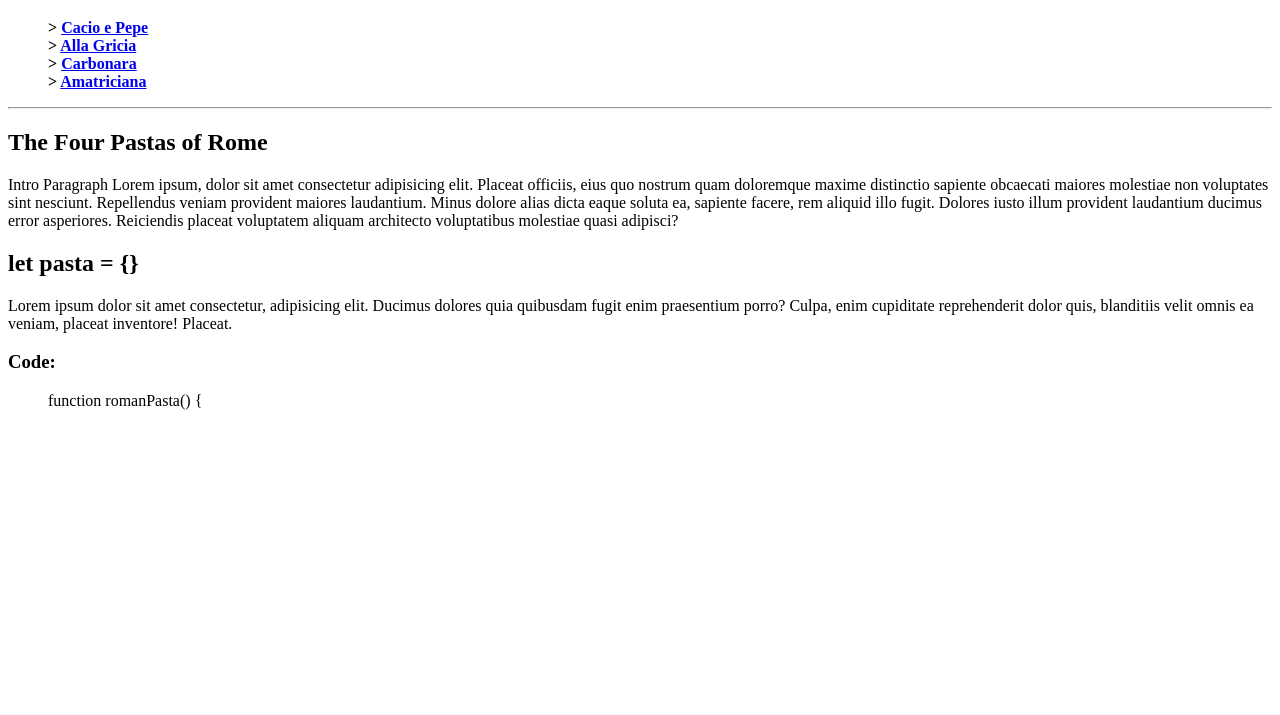
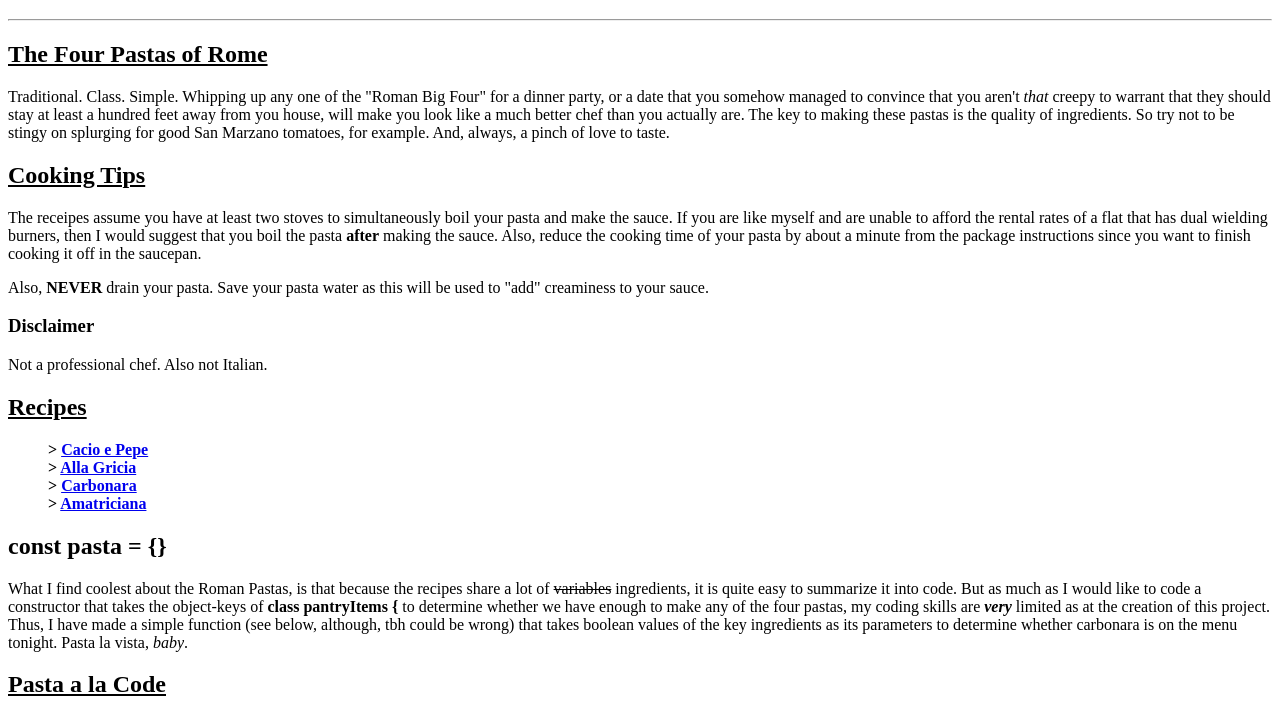
Before and after one commit to korpsthecoder31/odin-recipes, a plain HTML site: page index.html in a window 1280 px wide. Shown: the part 61-776 px from the top of the page. Drawn offline with Linux system fonts and the light colour scheme.

Commit message:
Modify index & cacio-e-pepe
index.html: Add cooking tips and disclaimer headings, add code image.
Completed introductory paragraphs.

cacio-e-pepe.html: Modified paragraphs. Introductory, ingredients &
instructions completed.

```diff
--- a/index.html
+++ b/index.html
@@ -7,21 +7,24 @@
 </head>
 <body>
     <h1>ODIN RECIPES</h1>
-    <dl>
-        <dd><b>> <a href="./pages/cacio-e-pepe.html">Cacio e Pepe</a></b></dd>
-        <dd><b>> <a href="./pages/alla-gricia.html">Alla Gricia</a></b></dd>
-        <dd><b>> <a href="./pages/carbonara.html">Carbonara</a></b></dd>
-        <dd><b>> <a href="./pages/amatriciana.html">Amatriciana</a></b></dd>
-    </dl>
     <hr>
-    <h2>The Four Pastas of Rome</h2>
-        <p>Intro Paragraph Lorem ipsum, dolor sit amet consectetur adipisicing elit. Placeat officiis, eius quo nostrum quam doloremque maxime distinctio sapiente obcaecati maiores molestiae non voluptates sint nesciunt. Repellendus veniam provident maiores laudantium.
-    Minus dolore alias dicta eaque soluta ea, sapiente facere, rem aliquid illo fugit. Dolores iusto illum provident laudantium ducimus error asperiores. Reiciendis placeat voluptatem aliquam architecto voluptatibus molestiae quasi adipisci?</p>
-    <h2>let pasta = {}</h2>
-        <p>Lorem ipsum dolor sit amet consectetur, adipisicing elit. Ducimus dolores quia quibusdam fugit enim praesentium porro? Culpa, enim cupiditate reprehenderit dolor quis, blanditiis velit omnis ea veniam, placeat inventore! Placeat.</p>
-    <h3>Code:</h3>
+    <h2><u>The Four Pastas of Rome</u></h2>
+        <p>Traditional. Class. Simple. Whipping up any one of the "Roman Big Four" for a dinner party, or a date that you somehow managed to convince that you aren't <i>that</i> creepy to warrant that they should stay at least a hundred feet away from you house, will make you look like a much better chef than you actually are. The key to making these pastas is the quality of ingredients. So try not to be stingy on splurging for good San Marzano tomatoes, for example. And, always, a pinch of love to taste.</p>
+    <h2><u>Cooking Tips</u></h2>
+        <p>The receipes assume you have at least two stoves to simultaneously boil your pasta and make the sauce. If you are like myself and are unable to afford the rental rates of a flat that has dual wielding burners, then I would suggest that you boil the pasta <b>after</b> making the sauce. Also, reduce the cooking time of your pasta by about a minute from the package instructions since you want to finish cooking it off in the saucepan.</p>
+        <p>Also, <b>NEVER</b> drain your pasta. Save your pasta water as this will be used to "add" creaminess to your sauce.</p>
+    <h3>Disclaimer</h3>
+        <p>Not a professional chef. Also not Italian.</p>
+    <h2><u>Recipes</u></h2>
         <dl>
-            <dd>function romanPasta() {
+            <dd><b>> <a href="./pages/cacio-e-pepe.html">Cacio e Pepe</a></b></dd>
+            <dd><b>> <a href="./pages/alla-gricia.html">Alla Gricia</a></b></dd>
+            <dd><b>> <a href="./pages/carbonara.html">Carbonara</a></b></dd>
+            <dd><b>> <a href="./pages/amatriciana.html">Amatriciana</a></b></dd>
         </dl>
+    <h2><u></u>const pasta = {}</u></h2>
+        <p>What I find coolest about the Roman Pastas, is that because the recipes share a lot of <del>variables</del> ingredients, it is quite easy to summarize it into code. But as much as I would like to code a constructor that takes the object-keys of <b>class pantryItems {</b> to determine whether we have enough to make any of the four pastas, my coding skills are <em><b>very</b></em> limited as at the creation of this project. Thus, I have made a simple function (see below, although, tbh could be wrong) that takes boolean values of the key ingredients as its parameters to determine whether carbonara is on the menu tonight. Pasta la vista, <i>baby</i>.</p>
+    <h2><u>Pasta a la Code</u></h2>
+        <img src="./img/code.jpg" alt="Code for making Roman Pasta">
 </body>
 </html>
```
Also changed, not shown: pages/cacio-e-pepe.html (+8 -7 lines), img/code.jpg (added).
